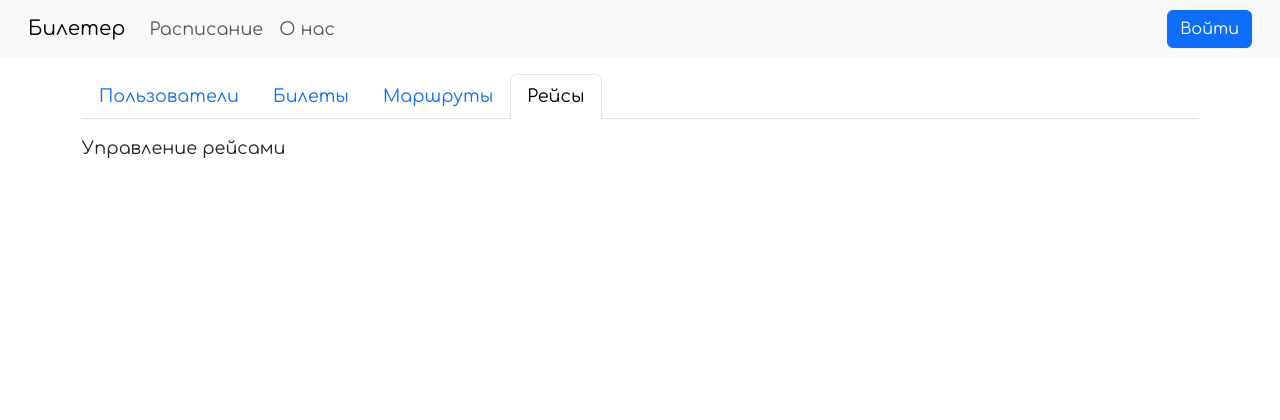
After one commit to AlexOS12/obukhov-221-3210-web-dev-kp, a Flask app: page /admin/trips in a window 1280 px wide. The commit adds this page. Shown: the top 420 px of the page. Run offline with Flask 3, Linux system fonts and the light colour scheme.

Commit message:
база админ панели готова

```diff
--- /dev/null
+++ b/app/admin.py
@@ -0,0 +1,26 @@
+from flask import render_template, redirect, render_template, Blueprint, current_app, request, url_for, flash, send_file
+from flask_login import login_required, current_user
+from mysql.connector.errors import DatabaseError
+from app import db_connector
+
+bp = Blueprint('admin', __name__, url_prefix='/admin')
+
+@bp.route('/')
+def index():
+    return redirect(url_for('admin.users'))
+
+@bp.route('/users')
+def users():
+    return render_template("admin_users.html")
+
+@bp.route('/tickets')
+def tickets():
+    return render_template("admin_tickets.html")
+
+@bp.route('/routes')
+def routes():
+    return render_template("admin_routes.html")
+
+@bp.route('/trips')
+def trips():
+    return render_template("admin_trips.html")
--- a/app/app.py
+++ b/app/app.py
@@ -42,6 +42,9 @@ app.register_blueprint(account_bp)
 
 from tickets import bp as tickets_bp
 app.register_blueprint(tickets_bp)
+
+from admin import bp as admin_bp
+app.register_blueprint(admin_bp)
 
 init_login_manager(app)
 
--- /dev/null
+++ b/app/templates/admin_base.html
@@ -0,0 +1,25 @@
+{% extends 'base.html' %}
+
+{% block content %}
+<ul class="nav nav-tabs mb-3">
+    <li class="nav-item">
+        <a class="nav-link {% if request.endpoint == 'admin.users' %} active {% endif %}" aria-current="page"
+            href="{{ url_for('admin.users') }}">Пользователи</a>
+    </li>
+    <li class="nav-item">
+        <a class="nav-link {% if request.endpoint == 'admin.tickets' %} active {% endif %}" aria-current="page"
+            href="{{ url_for('admin.tickets') }}">Билеты</a>
+    </li>
+    <li class="nav-item">
+        <a class="nav-link {% if request.endpoint == 'admin.routes' %} active {% endif %}" aria-current="page"
+            href="{{ url_for('admin.routes') }}">Маршруты</a>
+    </li>
+    <li class="nav-item">
+        <a class="nav-link {% if request.endpoint == 'admin.trips' %} active {% endif %}" aria-current="page"
+            href="{{ url_for('admin.trips') }}">Рейсы</a>
+    </li>
+</ul>
+
+    {% block tab_content %}
+    {% endblock %}
+{% endblock %}
--- /dev/null
+++ b/app/templates/admin_routes.html
@@ -0,0 +1,5 @@
+{% extends 'admin_base.html' %}
+
+{% block tab_content %}
+    Управление маршрутами
+{% endblock %}
--- /dev/null
+++ b/app/templates/admin_tickets.html
@@ -0,0 +1,5 @@
+{% extends 'admin_base.html' %}
+
+{% block tab_content %}
+    Управление билетами
+{% endblock %}
--- /dev/null
+++ b/app/templates/admin_trips.html
@@ -0,0 +1,5 @@
+{% extends 'admin_base.html' %}
+
+{% block tab_content %}
+    Управление рейсами
+{% endblock %}
--- /dev/null
+++ b/app/templates/admin_users.html
@@ -0,0 +1,5 @@
+{% extends 'admin_base.html' %}
+
+{% block tab_content %}
+    Управление пользователями
+{% endblock %}
--- a/app/templates/base.html
+++ b/app/templates/base.html
@@ -45,6 +45,9 @@
                         <li class="nav-item">
                             <a class="nav-link" aria-current="page" href="{{ url_for('account.index') }}">Мои Билеты</a>
                         </li>
+                        <li class="nav-item">
+                            <a class="nav-link" aria-current="page" href="{{ url_for('admin.index') }}">Админ-панель</a>
+                        </li>
                         {% endif %}
                     </ul>
                     <div>
```
Also changed, not shown: 1 other file.
